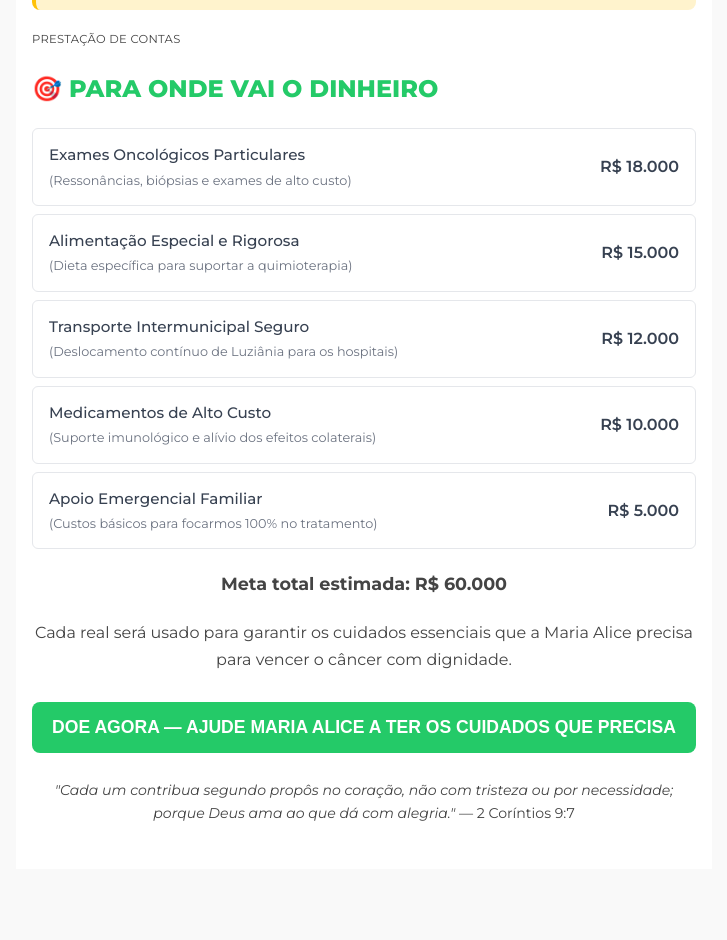
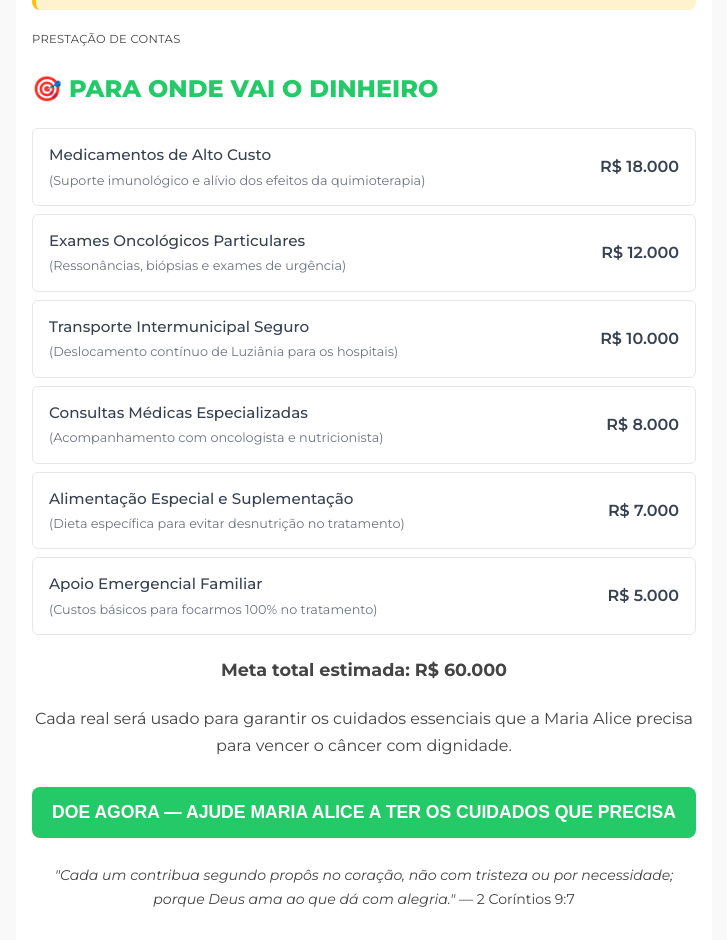
Before and after one commit to Leo121coder/lp-maria-alice, a React (Vite) app: page / in a window 1280 px wide. Shown: the part 1995-2935 px from the top of the page, without its empty margins (90-817 px from the left). Built offline with nearby package versions, Linux system fonts and the light colour scheme.

Commit message:
fix(copy): rebalancear custos para maior realismo (medicamentos, exames, consultas, dieta e transporte)

```diff
--- a/src/data.ts
+++ b/src/data.ts
@@ -88,9 +88,10 @@ export const DONOR_LIST = [
 ];
 
 export const BUDGET_ITEMS = [
-  { title: 'Exames Oncológicos Particulares', subtitle: '(Ressonâncias, biópsias e exames de alto custo)', value: 'R$ 18.000' },
-  { title: 'Alimentação Especial e Rigorosa', subtitle: '(Dieta específica para suportar a quimioterapia)', value: 'R$ 15.000' },
-  { title: 'Transporte Intermunicipal Seguro', subtitle: '(Deslocamento contínuo de Luziânia para os hospitais)', value: 'R$ 12.000' },
-  { title: 'Medicamentos de Alto Custo', subtitle: '(Suporte imunológico e alívio dos efeitos colaterais)', value: 'R$ 10.000' },
+  { title: 'Medicamentos de Alto Custo', subtitle: '(Suporte imunológico e alívio dos efeitos da quimioterapia)', value: 'R$ 18.000' },
+  { title: 'Exames Oncológicos Particulares', subtitle: '(Ressonâncias, biópsias e exames de urgência)', value: 'R$ 12.000' },
+  { title: 'Transporte Intermunicipal Seguro', subtitle: '(Deslocamento contínuo de Luziânia para os hospitais)', value: 'R$ 10.000' },
+  { title: 'Consultas Médicas Especializadas', subtitle: '(Acompanhamento com oncologista e nutricionista)', value: 'R$ 8.000' },
+  { title: 'Alimentação Especial e Suplementação', subtitle: '(Dieta específica para evitar desnutrição no tratamento)', value: 'R$ 7.000' },
   { title: 'Apoio Emergencial Familiar', subtitle: '(Custos básicos para focarmos 100% no tratamento)', value: 'R$ 5.000' },
 ];
```
